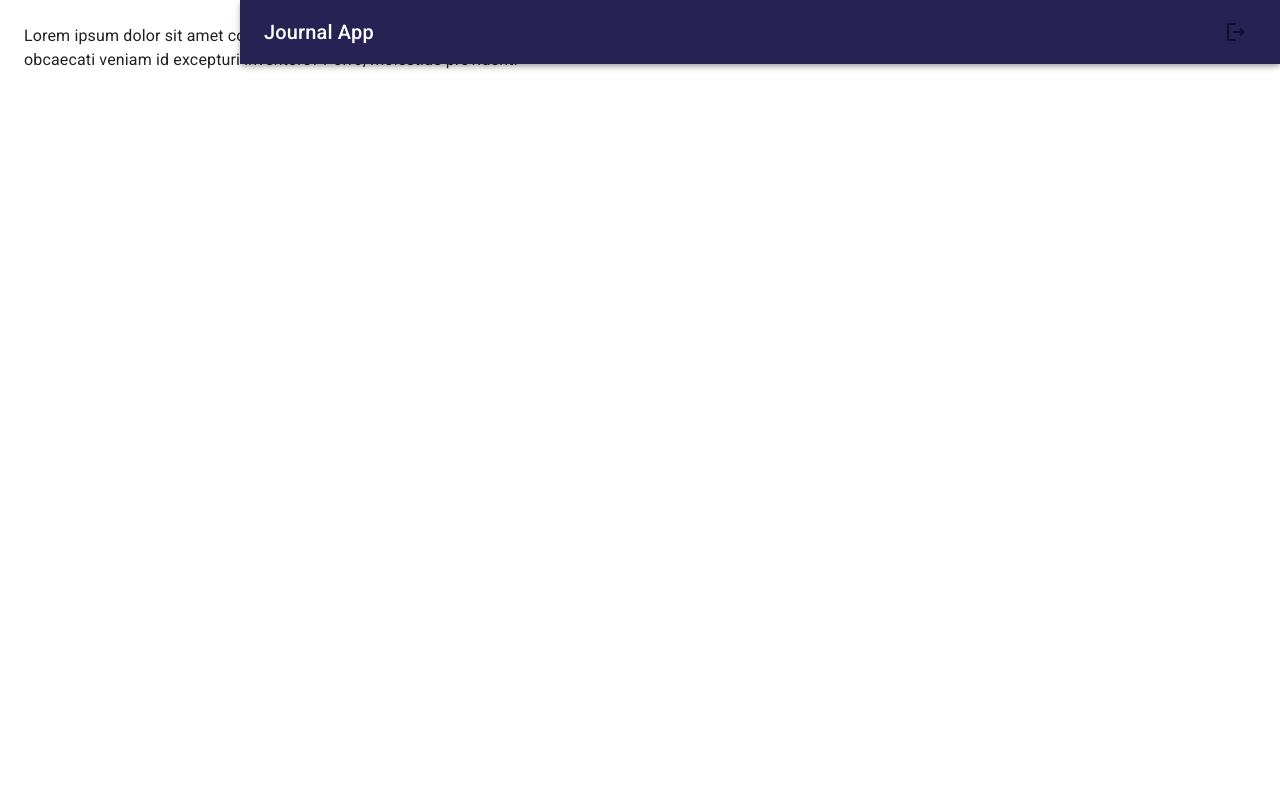
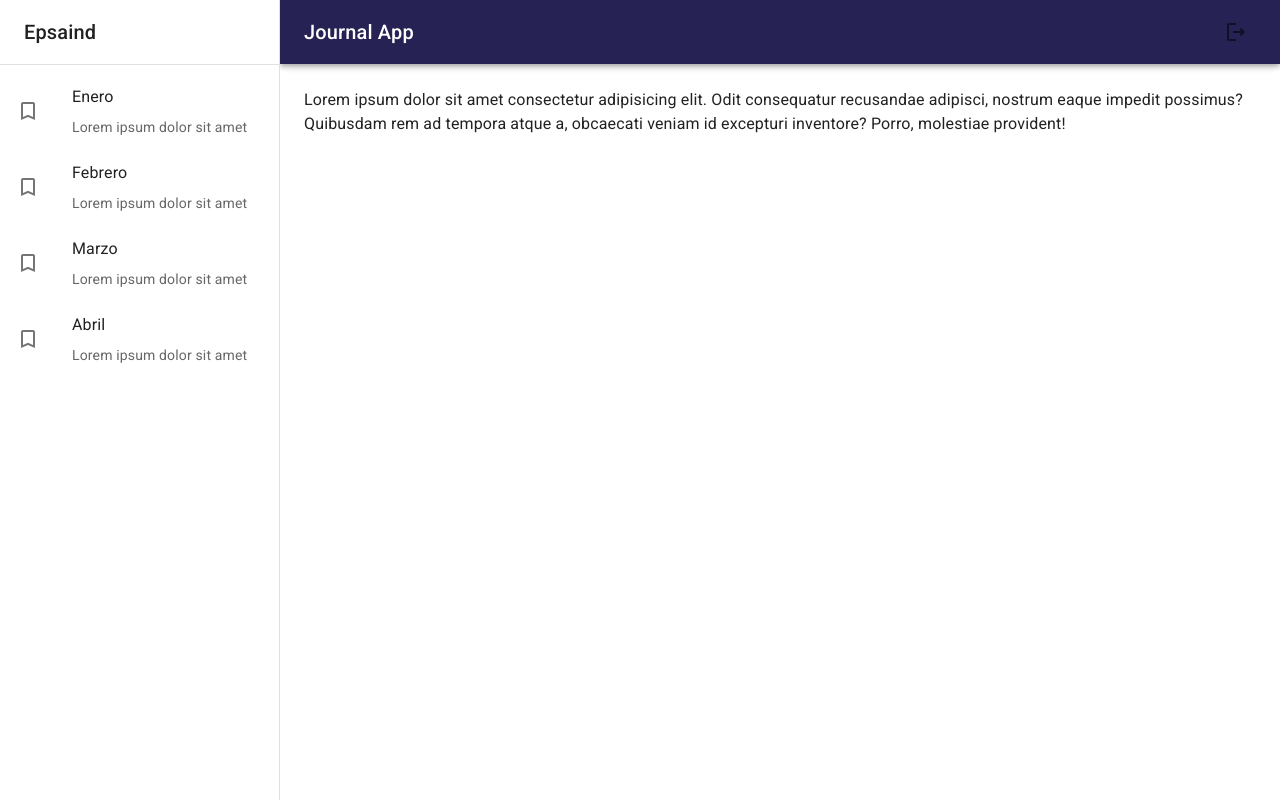
Before and after one commit to Lostovayne/Journal-App-React-Redux-Toolkit-Material-Ui-Firebase-Testing-con-Jest, a React (Vite) app: page / in a window 1280 px wide. Built offline with nearby package versions, Linux system fonts and the light colour scheme.

Commit message:
agregado sidebar

```diff
--- /dev/null
+++ b/src/journal/components/Sidebar.jsx
@@ -0,0 +1,55 @@
+import { TurnedInNot } from "@mui/icons-material";
+import {
+    Box,
+    Divider,
+    Drawer,
+    Grid,
+    List,
+    ListItem,
+    ListItemButton,
+    ListItemIcon,
+    ListItemText,
+    Toolbar,
+    Typography,
+} from "@mui/material";
+
+// eslint-disable-next-line react/prop-types
+export const Sidebar = ({ drawerWidth }) => {
+    return (
+        <Box component={"nav"} sx={{ width: { sm: drawerWidth }, flexShrink: { sm: 0 } }}>
+            {/* <Drawer variant="temporary" open={false}></Drawer> */}
+            <Drawer
+                variant="permanent"
+                open
+                sx={{
+                    display: { xs: "block" },
+                    "& .MuiDrawer-paper": { boxSizing: "border-box", width: drawerWidth },
+                }}
+            >
+                <Toolbar>
+                    <Typography variant="h6" noWrap component="div">
+                        Epsaind
+                    </Typography>
+                </Toolbar>
+
+                <Divider />
+
+                <List>
+                    {["Enero", "Febrero", "Marzo", "Abril"].map((text) => (
+                        <ListItem key={text} disablePadding>
+                            <ListItemButton>
+                                <ListItemIcon>
+                                    <TurnedInNot />
+                                </ListItemIcon>
+                                <Grid container>
+                                    <ListItemText primary={text} />
+                                    <ListItemText secondary={"Lorem ipsum dolor sit amet"} />
+                                </Grid>
+                            </ListItemButton>
+                        </ListItem>
+                    ))}
+                </List>
+            </Drawer>
+        </Box>
+    );
+};
--- a/src/journal/components/index.js
+++ b/src/journal/components/index.js
@@ -1 +1,3 @@
-export * from './Navbar';
+export * from "./Navbar";
+export * from "./Sidebar";
+export * from "./index";
--- a/src/journal/layout/JournalLayout.jsx
+++ b/src/journal/layout/JournalLayout.jsx
@@ -1,17 +1,18 @@
-import { Box } from '@mui/material';
-import { Navbar } from '../components';
+import { Box, Toolbar } from "@mui/material";
+import { Navbar, Sidebar } from "../components";
 
-const drawerWidth = 240;
+const drawerWidth = 280;
 
 // eslint-disable-next-line react/prop-types
 export const JournalLayout = ({ children }) => {
     return (
-        <Box sx={{ display: 'flex' }}>
+        <Box sx={{ display: "flex" }}>
             <Navbar drawerWidth={drawerWidth} />
             {/* Sidebar */}
+            <Sidebar drawerWidth={drawerWidth} />
 
-            <Box component='main' sx={{ flexGrow: 1, p: 3 }}>
-                {/* Toolbar */}
+            <Box component="main" sx={{ flexGrow: 1, p: 3 }}>
+                <Toolbar />
                 {children}
             </Box>
         </Box>
```
